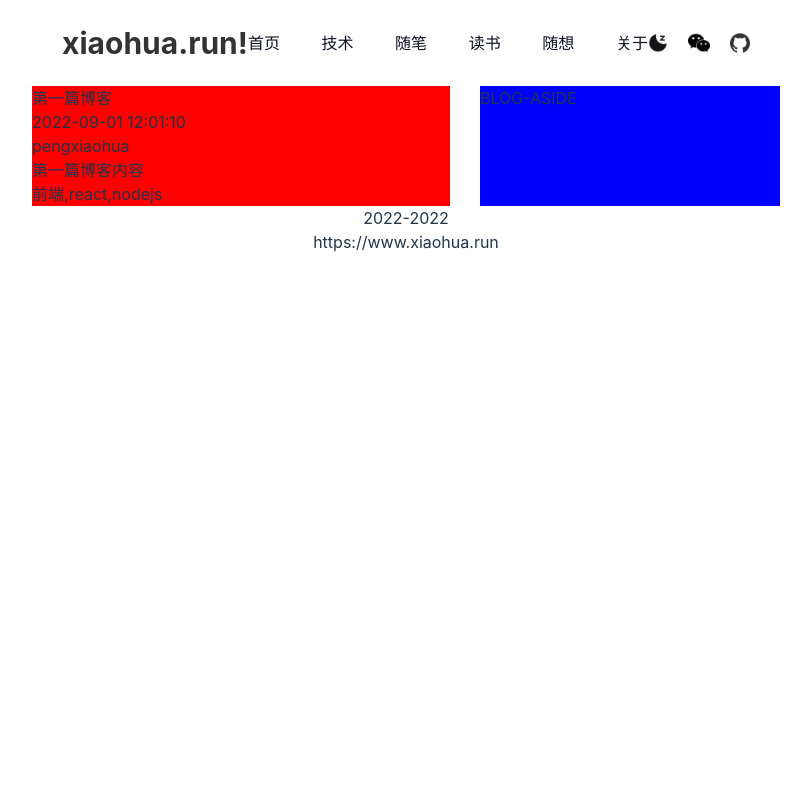
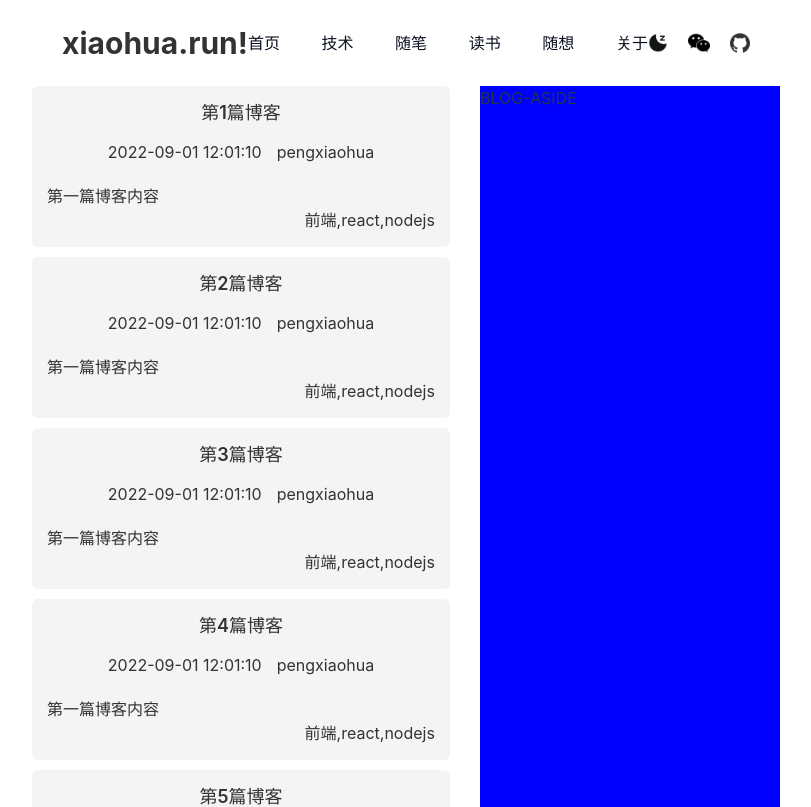
Before and after one commit to pengxiaohua/my-blog-web, a React (Vite) app: page / in a window 1280 px wide. Shown: the top 807 px of the page, without its empty margins (234-1045 px from the left). Built offline with nearby package versions, Linux system fonts and the light colour scheme; what tailwindcss-dark-mode would draw is missing.

Commit message:
feat: add home blog style

```diff
--- a/src/mock/blog-list.ts
+++ b/src/mock/blog-list.ts
@@ -1,4 +1,54 @@
 export const blogList = [{
+  id:1,
+  title: '第1篇博客',
+  content: '第一篇博客内容',
+  tags: '前端,react,nodejs',
+  author: 'pengxiaohua',
+  createTime: '2022-09-01 12:01:10'
+},{
+  id:2,
+  title: '第2篇博客',
+  content: '第一篇博客内容',
+  tags: '前端,react,nodejs',
+  author: 'pengxiaohua',
+  createTime: '2022-09-01 12:01:10'
+},{
+  id:3,
+  title: '第3篇博客',
+  content: '第一篇博客内容',
+  tags: '前端,react,nodejs',
+  author: 'pengxiaohua',
+  createTime: '2022-09-01 12:01:10'
+},{
+  id:3,
+  title: '第4篇博客',
+  content: '第一篇博客内容',
+  tags: '前端,react,nodejs',
+  author: 'pengxiaohua',
+  createTime: '2022-09-01 12:01:10'
+},{
+  id:4,
+  title: '第5篇博客',
+  content: '第一篇博客内容',
+  tags: '前端,react,nodejs',
+  author: 'pengxiaohua',
+  createTime: '2022-09-01 12:01:10'
+},{
+  id:5,
+  title: '第6篇博客',
+  content: '第一篇博客内容',
+  tags: '前端,react,nodejs',
+  author: 'pengxiaohua',
+  createTime: '2022-09-01 12:01:10'
+},{
+  id:6,
+  title: '第7篇博客',
+  content: '第一篇博客内容',
+  tags: '前端,react,nodejs',
+  author: 'pengxiaohua',
+  createTime: '2022-09-01 12:01:10'
+},{
+  id:7,
   title: '第一篇博客',
   content: '第一篇博客内容',
   tags: '前端,react,nodejs',
--- a/src/pages/Home/index.scss
+++ b/src/pages/Home/index.scss
@@ -14,8 +14,42 @@
 
   &__blog-list {
     flex: 1;
-    background-color: red;
     height: auto;
+  }
+
+  &__blog-item {
+    background-color: #f4f4f4;
+    color: #333333;
+    margin-bottom: 10px;
+    border-radius: 6px;
+    padding: 15px;
+    box-sizing: border-box;
+
+    &__title {
+      font-size: 18px;
+      font-weight: 600;
+      text-align: center;
+    }
+
+    &__time-and-author {
+      display: flex;
+      justify-content: center;
+      align-items: center;
+      margin: 15px 0 20px;
+    }
+
+    &__time {
+      margin-right: 15px;
+    }
+
+    &__content {
+      word-break: break-all;
+    }
+
+    &__tags {
+      display: flex;
+      justify-content: flex-end;
+    }
   }
 
   &__blog-aside {
```
